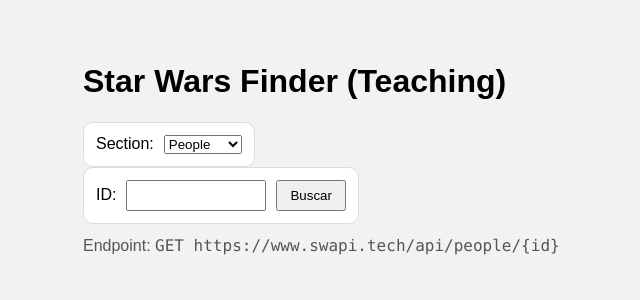
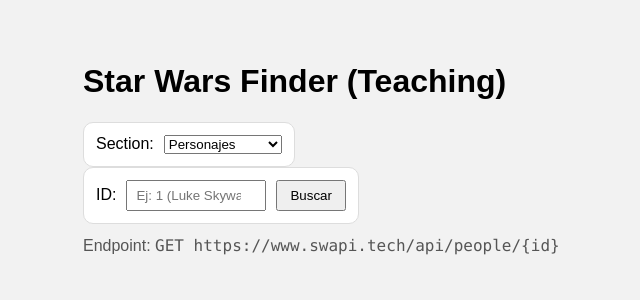
Before and after one commit to marianaVeloz/StarWars, an Angular app: page / in a window 1280 px wide. Shown: the top 300 px of the page, without its empty margins (97-737 px from the left). Built offline with nearby package versions, Linux system fonts and the light colour scheme.

Commit message:
Se agrego placeholder y borrado de numero en input

```diff
--- a/src/app/app.component.html
+++ b/src/app/app.component.html
@@ -9,13 +9,13 @@
 
     <label>Section:</label>
 
-    <select [(ngModel)]="section">
+    <select [(ngModel)]="section" (change)="updatePlaceholder()">
 
-      <option value="people">People</option>
+      <option value="people">Personajes</option>
 
-      <option value="planets">Planets</option>
+      <option value="planets">Planetas</option>
 
-      <option value="starships">Starships</option>
+      <option value="starships">Naves estelares</option>
 
     </select>
 
@@ -33,6 +33,7 @@
       type="number"
       min="1"
       [(ngModel)]="characterId"
+      [placeholder]="placeholderText"
       (keyup.enter)="load()" />
 
     <button (click)="load()" [disabled]="loading">
--- a/src/app/app.component.ts
+++ b/src/app/app.component.ts
@@ -24,8 +24,30 @@
   starship: any = null;
 
   homeworldName = '';
+  placeholderText: string = 'Ej: 1 (Luke Skywalker)';
 
   constructor(private swapi: SwapiService) {}
+
+  clearInput() {
+  this.characterId = null;
+}
+
+  updatePlaceholder() {
+  if (this.section === 'people') {
+    this.placeholderText = 'Ej: 1 (Luke Skywalker)';
+  }
+  else if (this.section === 'planets') {
+    this.placeholderText = 'Ej: 3 (Yavin IV)';
+  }
+  else if (this.section === 'starships') {
+    this.placeholderText = 'Ej: 9 (Death Star)';
+  }
+}
+
+
+ngOnInit() {
+  this.updatePlaceholder();
+}
 
   // Coincide con el HTML: lo busca load()
   load() {
@@ -62,10 +84,12 @@
           }
 
           this.loading = false;
+          this.clearInput();
         },
         error: () => {
           this.loading = false;
           this.errorMessage = 'No se encontró el personaje con ese ID.';
+          this.clearInput();
         }
       });
       return;
@@ -77,10 +101,12 @@
         next: (pl) => {
           this.planet = pl;
           this.loading = false;
+          this.clearInput();
         },
         error: () => {
           this.loading = false;
           this.errorMessage = 'No se encontró el planeta con ese ID.';
+          this.clearInput();
         }
       });
       return;
```
